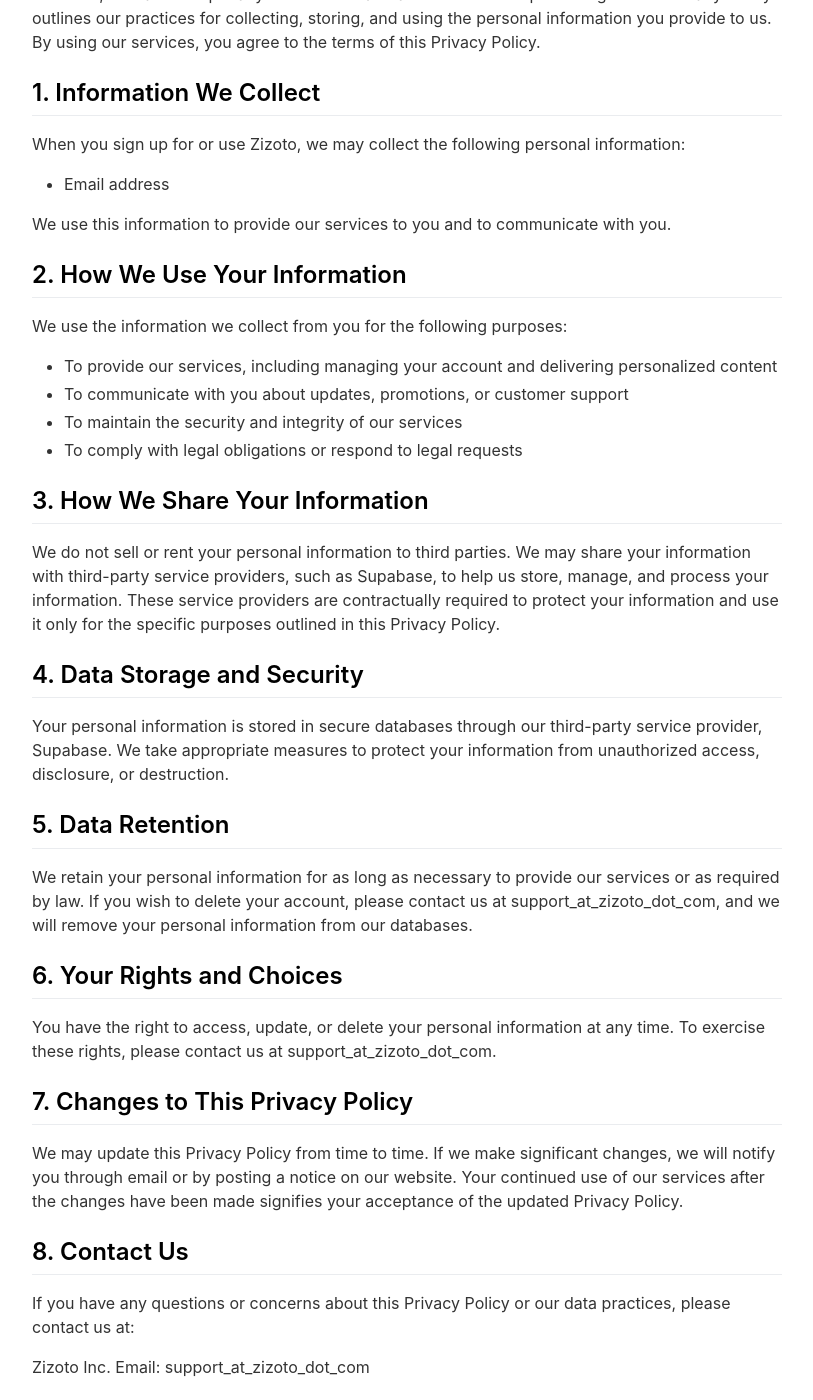
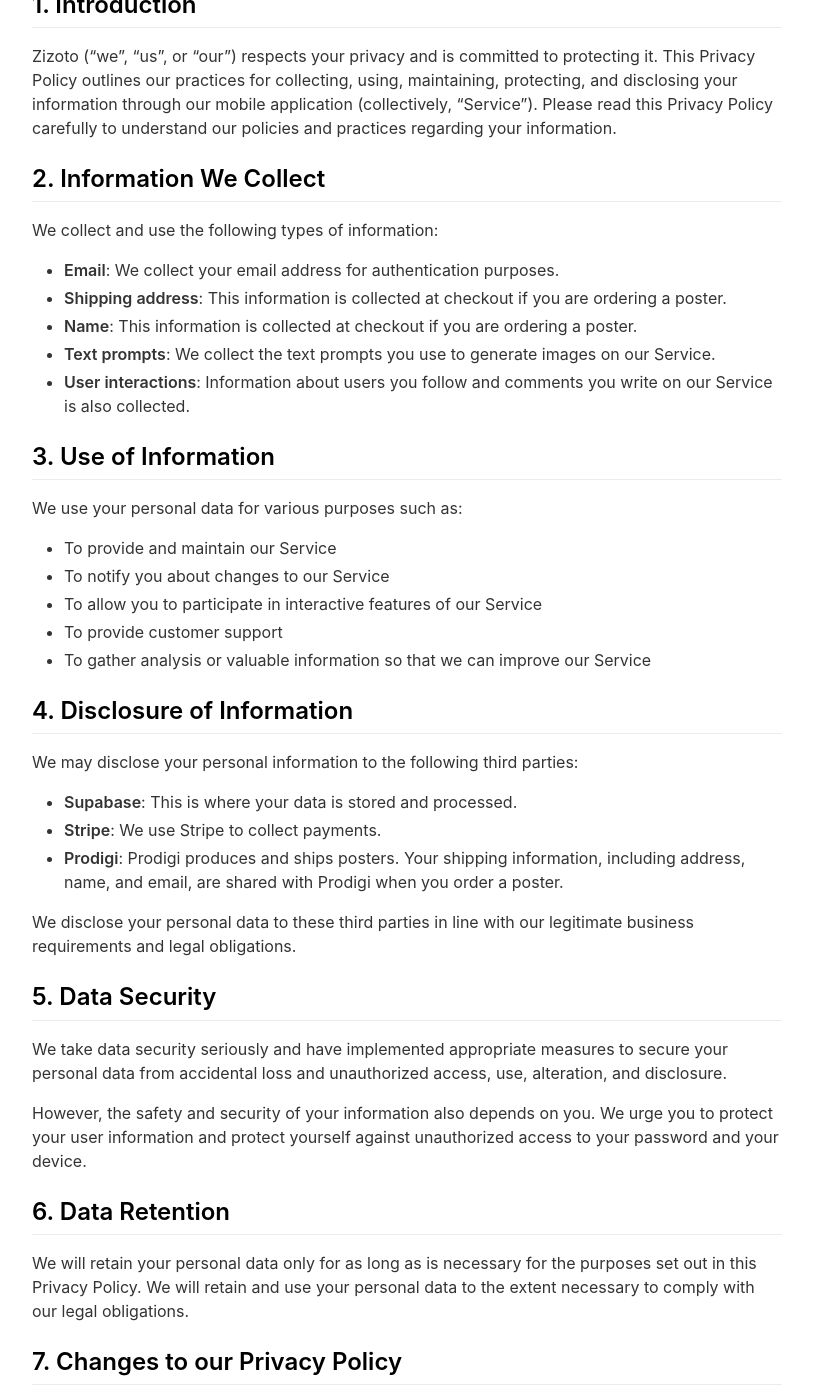
Before and after one commit to brendankhoury/zizoto_landing, a Jekyll site: the page built from _pages/privacypolicy.md, in a window 1280 px wide and 1400 px high, scrolled down 270 px. Shown: the whole window, without its empty margins (233-1046 px from the left). Built offline with Jekyll 4.4.1, drawn with Linux system fonts in a browser that asks for light colours; nearby versions of some CDN libraries; some of the changed text lies outside the part shown.

Commit message:
Updated Privacy Policy

```diff
--- a/_config.yml
+++ b/_config.yml
@@ -2,7 +2,7 @@
 page_title                                : Zizoto                                       # Automatically populates with app name if not set and if iOS app ID is set. Otherwise enter manually.
 
 # App Info
-ios_app_id                                : 1234793120                                # Required. Enter iOS app ID to automatically populate name, price and icons (e.g. 718043190).
+ios_app_id                                : 6448738861                                # Required. Enter iOS app ID to automatically populate name, price and icons (e.g. 718043190).
 ios_app_country                           : us                                        # Required outside USA. Enter 2 letter country code as in https://en.wikipedia.org/wiki/ISO_3166-1_alpha-2
 
 appstore_link                             :                                           # Automatically populates if not set and if iOS app ID is set. Otherwise enter manually.
--- a/_pages/privacypolicy.md
+++ b/_pages/privacypolicy.md
@@ -3,53 +3,62 @@ layout: page
 title: Privacy Policy
 include_in_header: false
 ---
-
 # Zizoto Privacy Policy
 
-Last updated: May 3, 2023
+**Last updated: May 27, 2023**
 
-At Zizoto, we value the privacy of our users and are committed to protecting it. This Privacy Policy outlines our practices for collecting, storing, and using the personal information you provide to us. By using our services, you agree to the terms of this Privacy Policy.
+## 1. Introduction
 
-## 1. Information We Collect
+Zizoto ("we", "us", or "our") respects your privacy and is committed to protecting it. This Privacy Policy outlines our practices for collecting, using, maintaining, protecting, and disclosing your information through our mobile application (collectively, "Service"). Please read this Privacy Policy carefully to understand our policies and practices regarding your information.
 
-When you sign up for or use Zizoto, we may collect the following personal information:
+## 2. Information We Collect
 
--   Email address
+We collect and use the following types of information:
 
-We use this information to provide our services to you and to communicate with you.
+- **Email**: We collect your email address for authentication purposes.
+- **Shipping address**: This information is collected at checkout if you are ordering a poster.
+- **Name**: This information is collected at checkout if you are ordering a poster.
+- **Text prompts**: We collect the text prompts you use to generate images on our Service.
+- **User interactions**: Information about users you follow and comments you write on our Service is also collected.
 
-## 2. How We Use Your Information
+## 3. Use of Information
 
-We use the information we collect from you for the following purposes:
+We use your personal data for various purposes such as:
 
--   To provide our services, including managing your account and delivering personalized content
--   To communicate with you about updates, promotions, or customer support
--   To maintain the security and integrity of our services
--   To comply with legal obligations or respond to legal requests
+- To provide and maintain our Service
+- To notify you about changes to our Service
+- To allow you to participate in interactive features of our Service
+- To provide customer support
+- To gather analysis or valuable information so that we can improve our Service
 
-## 3. How We Share Your Information
+## 4. Disclosure of Information
 
-We do not sell or rent your personal information to third parties. We may share your information with third-party service providers, such as Supabase, to help us store, manage, and process your information. These service providers are contractually required to protect your information and use it only for the specific purposes outlined in this Privacy Policy.
+We may disclose your personal information to the following third parties:
 
-## 4. Data Storage and Security
+- **Supabase**: This is where your data is stored and processed.
+- **Stripe**: We use Stripe to collect payments.
+- **Prodigi**: Prodigi produces and ships posters. Your shipping information, including address, name, and email, are shared with Prodigi when you order a poster.
 
-Your personal information is stored in secure databases through our third-party service provider, Supabase. We take appropriate measures to protect your information from unauthorized access, disclosure, or destruction.
+We disclose your personal data to these third parties in line with our legitimate business requirements and legal obligations.
 
-## 5. Data Retention
+## 5. Data Security
 
-We retain your personal information for as long as necessary to provide our services or as required by law. If you wish to delete your account, please contact us at support_at_zizoto_dot_com, and we will remove your personal information from our databases.
+We take data security seriously and have implemented appropriate measures to secure your personal data from accidental loss and unauthorized access, use, alteration, and disclosure.
 
-## 6. Your Rights and Choices
+However, the safety and security of your information also depends on you. We urge you to protect your user information and protect yourself against unauthorized access to your password and your device.
 
-You have the right to access, update, or delete your personal information at any time. To exercise these rights, please contact us at support_at_zizoto_dot_com.
+## 6. Data Retention
 
-## 7. Changes to This Privacy Policy
+We will retain your personal data only for as long as is necessary for the purposes set out in this Privacy Policy. We will retain and use your personal data to the extent necessary to comply with our legal obligations.
 
-We may update this Privacy Policy from time to time. If we make significant changes, we will notify you through email or by posting a notice on our website. Your continued use of our services after the changes have been made signifies your acceptance of the updated Privacy Policy.
+## 7. Changes to our Privacy Policy
 
-## 8. Contact Us
+We reserve the right to update or change our Privacy Policy at any time. Your continued use of the Service after we post any modifications to the Privacy Policy on this page will constitute your acknowledgment of the modifications and your consent to abide and be bound by the modified Privacy Policy.
 
-If you have any questions or concerns about this Privacy Policy or our data practices, please contact us at:
+## 8. Contact Information
 
-Zizoto Inc.
-Email: support_at_zizoto_dot_com
+If you have any questions about this Privacy Policy, please contact us at: contact_at_zizoto_dot_com
+
+By using Zizoto, you agree to the terms and conditions set forth in this Privacy Policy, including the collection and processing of your personal data. If you do not agree with these terms, please do not use the Service.
+
+---
```
